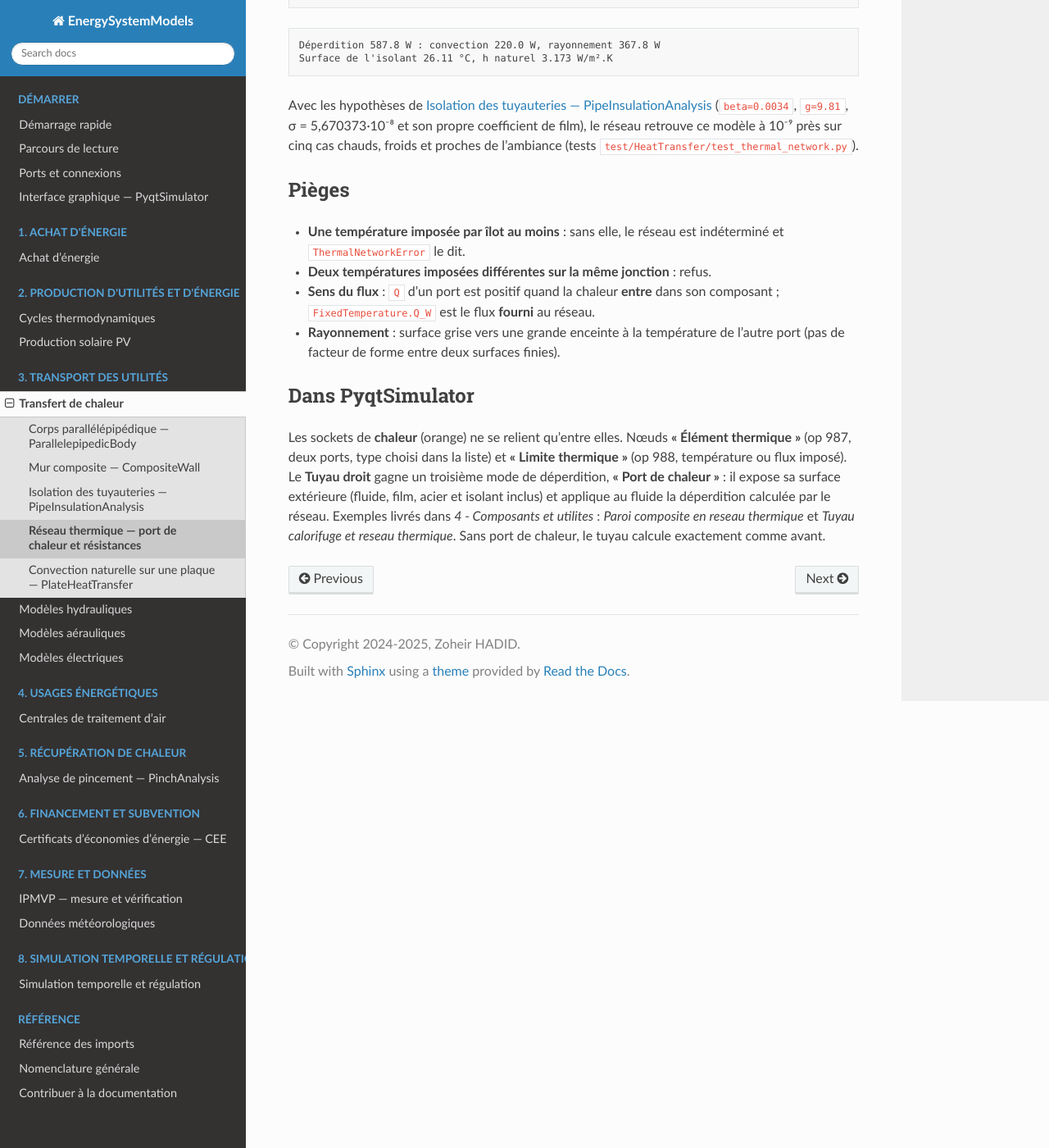
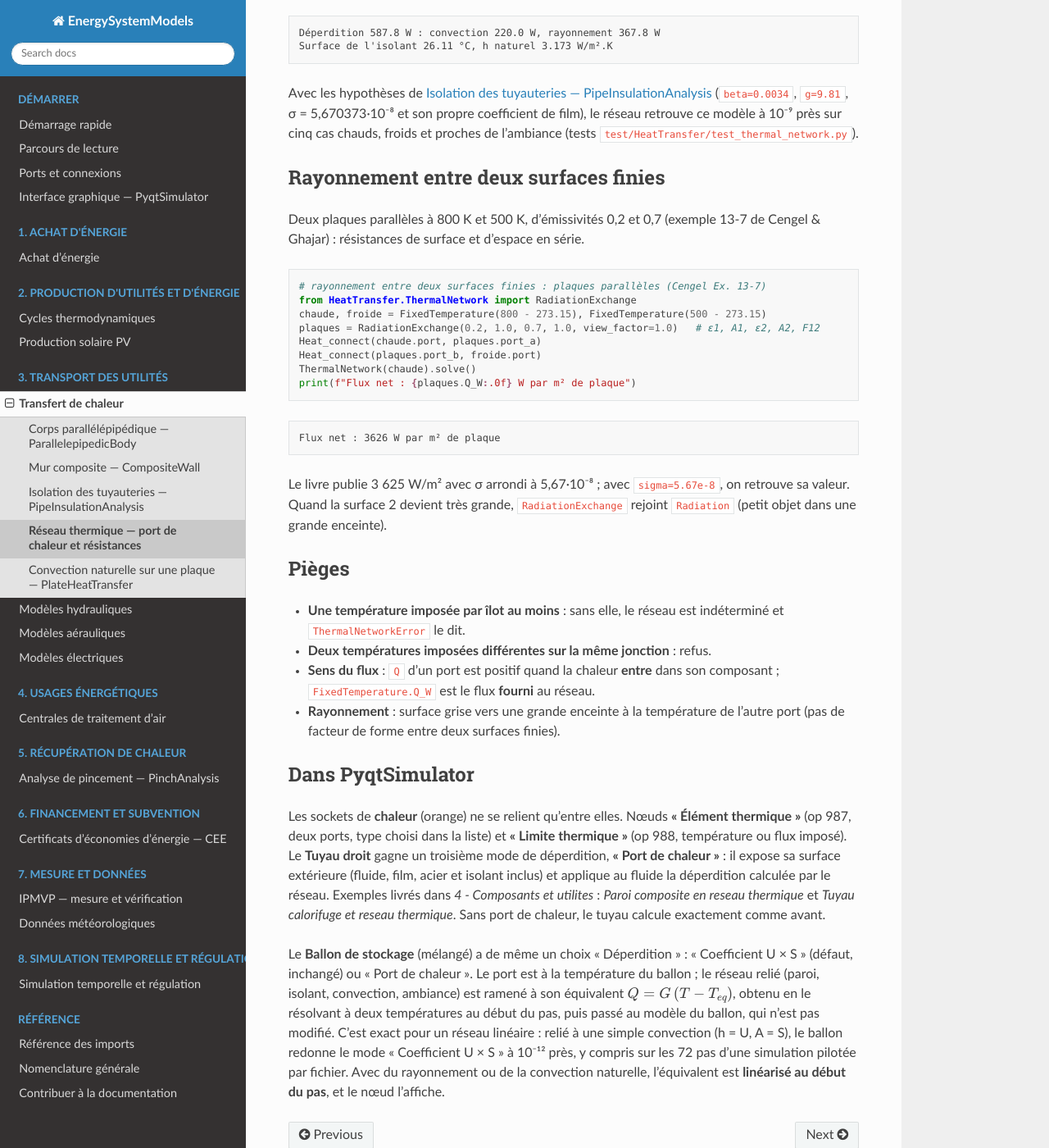
Before and after one commit to ZoheirHADID/EnergySystemModels-fr, a Sphinx documentation site: the page built from docs/source/001-heat_transfer/reseau_thermique.rst, in a window 1280 px wide and 1400 px high, scrolled down 2118 px. Shown: the whole window at 82% size. Built offline with Sphinx 7.4.7 and the Read the Docs theme 3.1.0, drawn with Linux system fonts in a browser that asks for light colours; some of the changed text lies outside the part shown.

Commit message:
doc(heat_transfer): reseau thermique -- rayonnement entre deux surfaces (Cengel Ex. 13-7) et ballon en port de chaleur
Page au cran 5 (3 blocs executes, sorties conformes). Build Sphinx : 0 avertissement.

Co-Authored-By: Claude Opus 5.5 <noreply@anthropic.com>

```diff
--- a/banc_doc.json
+++ b/banc_doc.json
@@ -59,9 +59,9 @@
    "recul": null
   },
   "docs/source/001-heat_transfer/reseau_thermique.rst": {
-   "blocs": 2,
-   "empreinte": "465a820d04ea2316",
-   "mesure": "2026-11-23T20:59",
+   "blocs": 3,
+   "empreinte": "9896cc8dab0acba8",
+   "mesure": "2026-11-23T21:34",
    "figures": [],
    "blocage": null,
    "motif": "",
--- a/docs/source/001-heat_transfer/reseau_thermique.rst
+++ b/docs/source/001-heat_transfer/reseau_thermique.rst
@@ -84,8 +84,13 @@ Paramètres à personnaliser
      - convection naturelle autour d'un tube ; h dépend de la température de surface
      - ``diameter``, ``length``, ``RH`` (``beta``, ``g`` facultatifs)
    * - ``Radiation``
-     - surface grise vers une grande enceinte, σ CODATA (``scipy``)
+     - surface grise vers une grande enceinte, σ CODATA (``scipy``) ;
+       Cengel & Ghajar 2015, éq. 13-37
      - ``emissivity``, ``area``
+   * - ``RadiationExchange``
+     - deux surfaces finies grises, diffuses, opaques formant une enceinte ;
+       Cengel & Ghajar 2015, éq. 13-36 p. 788
+     - ``emissivity_a``, ``area_a``, ``emissivity_b``, ``area_b``, ``view_factor``
    * - ``Resistance`` / ``SurfaceResistance``
      - résistance donnée (K/W) ou surfacique (m².K/W)
      - ``R_K_W`` ; ``R_m2K_W``, ``area``
@@ -130,6 +135,31 @@ Avec les hypothèses de :doc:`pipe_insulation_analysis` (``beta=0.0034``,
 retrouve ce modèle à 10⁻⁹ près sur cinq cas chauds, froids et proches de
 l'ambiance (tests ``test/HeatTransfer/test_thermal_network.py``).
 
+Rayonnement entre deux surfaces finies
+--------------------------------------
+
+Deux plaques parallèles à 800 K et 500 K, d'émissivités 0,2 et 0,7 (exemple
+13-7 de Cengel & Ghajar) : résistances de surface et d'espace en série.
+
+.. code-block:: python
+
+   # rayonnement entre deux surfaces finies : plaques parallèles (Cengel Ex. 13-7)
+   from HeatTransfer.ThermalNetwork import RadiationExchange
+   chaude, froide = FixedTemperature(800 - 273.15), FixedTemperature(500 - 273.15)
+   plaques = RadiationExchange(0.2, 1.0, 0.7, 1.0, view_factor=1.0)   # ε1, A1, ε2, A2, F12
+   Heat_connect(chaude.port, plaques.port_a)
+   Heat_connect(plaques.port_b, froide.port)
+   ThermalNetwork(chaude).solve()
+   print(f"Flux net : {plaques.Q_W:.0f} W par m² de plaque")
+
+.. code-block:: text
+
+   Flux net : 3626 W par m² de plaque
+
+Le livre publie 3 625 W/m² avec σ arrondi à 5,67·10⁻⁸ ; avec ``sigma=5.67e-8``,
+on retrouve sa valeur. Quand la surface 2 devient très grande, ``RadiationExchange``
+rejoint ``Radiation`` (petit objet dans une grande enceinte).
+
 Pièges
 ------
 
@@ -153,3 +183,14 @@ au fluide la déperdition calculée par le réseau. Exemples livrés dans
 *4 - Composants et utilites* : *Paroi composite en reseau thermique* et *Tuyau
 calorifuge et reseau thermique*. Sans port de chaleur, le tuyau calcule
 exactement comme avant.
+
+Le **Ballon de stockage** (mélangé) a de même un choix « Déperdition » :
+« Coefficient U × S » (défaut, inchangé) ou « Port de chaleur ». Le port est à
+la température du ballon ; le réseau relié (paroi, isolant, convection,
+ambiance) est ramené à son équivalent :math:`Q = G\,(T - T_{eq})`, obtenu en le
+résolvant à deux températures au début du pas, puis passé au modèle du ballon,
+qui n'est pas modifié. C'est exact pour un réseau linéaire : relié à une simple
+convection (h = U, A = S), le ballon redonne le mode « Coefficient U × S » à
+10⁻¹² près, y compris sur les 72 pas d'une simulation pilotée par fichier. Avec
+du rayonnement ou de la convection naturelle, l'équivalent est **linéarisé au
+début du pas**, et le nœud l'affiche.
```
Also changed, not shown: JOURNAL_DOC.md (+10 -0 lines).
